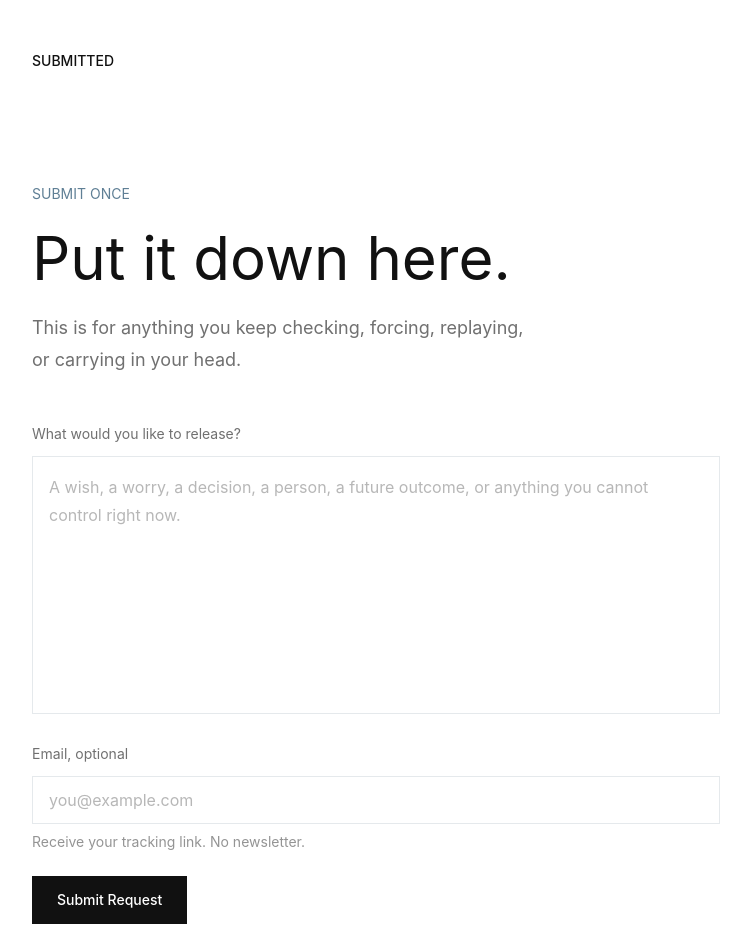
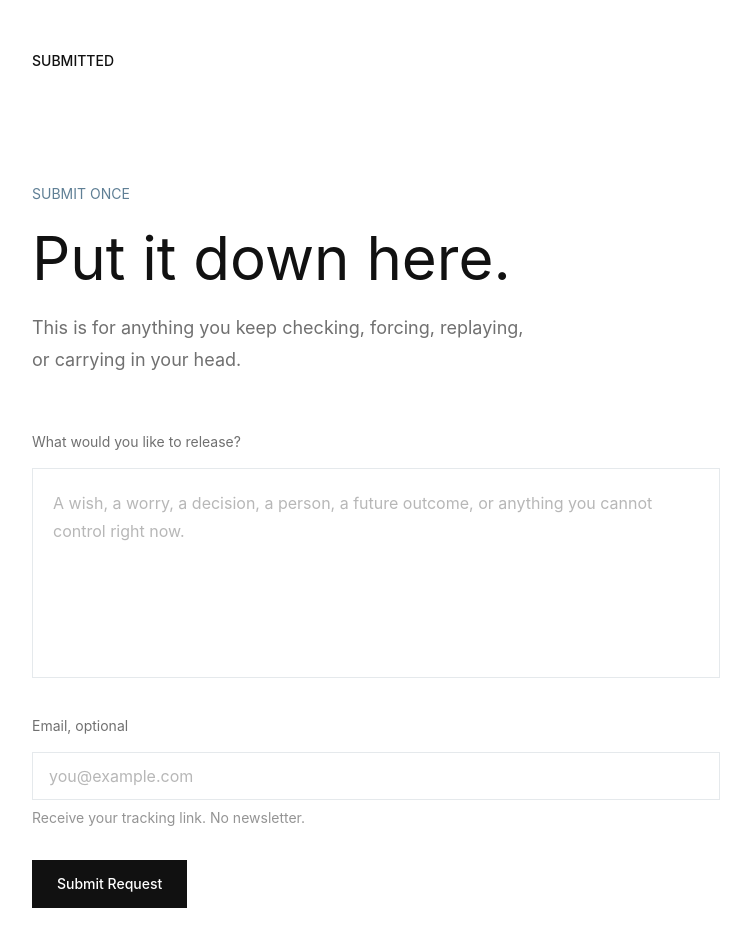
Before and after one commit to muyokapsl/submitted, a Next.js app: page /submit in a window 1280 px wide. Shown: the top 950 px of the page, without its empty margins (264-1015 px from the left). Built offline with nearby package versions, Linux system fonts and the light colour scheme.

Commit message:
Refine phase 3 submit ritual feel

```diff
--- a/app/submit/SubmitForm.tsx
+++ b/app/submit/SubmitForm.tsx
@@ -8,29 +8,29 @@ export function SubmitForm() {
   const [state, formAction] = useActionState(submitRequest, {});
 
   return (
-    <form action={formAction} className="mt-12 space-y-6">
+    <form action={formAction} className="mt-14 space-y-8">
       <label className="block">
-        <span className="mb-3 block text-sm text-ink/60">
+        <span className="mb-4 block text-sm text-ink/60">
           What would you like to release?
         </span>
         <textarea
           name="requestText"
           required
-          rows={8}
+          rows={6}
           maxLength={4000}
-          className="w-full resize-none border border-line bg-paper p-4 text-base leading-7 text-ink outline-none transition placeholder:text-ink/30 focus:border-blue"
+          className="w-full resize-none border border-line bg-paper p-5 text-base leading-7 text-ink outline-none transition placeholder:text-ink/30 focus:border-ink/35 focus:ring-1 focus:ring-line"
           placeholder="A wish, a worry, a decision, a person, a future outcome, or anything you cannot control right now."
         />
       </label>
 
       <label className="block">
-        <span className="mb-3 block text-sm text-ink/60">
+        <span className="mb-4 block text-sm text-ink/60">
           Email, optional
         </span>
         <input
           name="email"
           type="email"
-          className="h-12 w-full border border-line bg-paper px-4 text-base text-ink outline-none transition placeholder:text-ink/30 focus:border-blue"
+          className="h-12 w-full border border-line bg-paper px-4 text-base text-ink outline-none transition placeholder:text-ink/30 focus:border-ink/35 focus:ring-1 focus:ring-line"
           placeholder="you@example.com"
         />
         <span className="mt-2 block text-sm text-ink/45">
@@ -45,7 +45,7 @@ export function SubmitForm() {
       ) : null}
 
       <SubmitButton />
-      <p className="text-sm text-ink/45">
+      <p className="pt-2 text-sm text-ink/40">
         After submission, there is nothing more to do.
       </p>
     </form>
```
